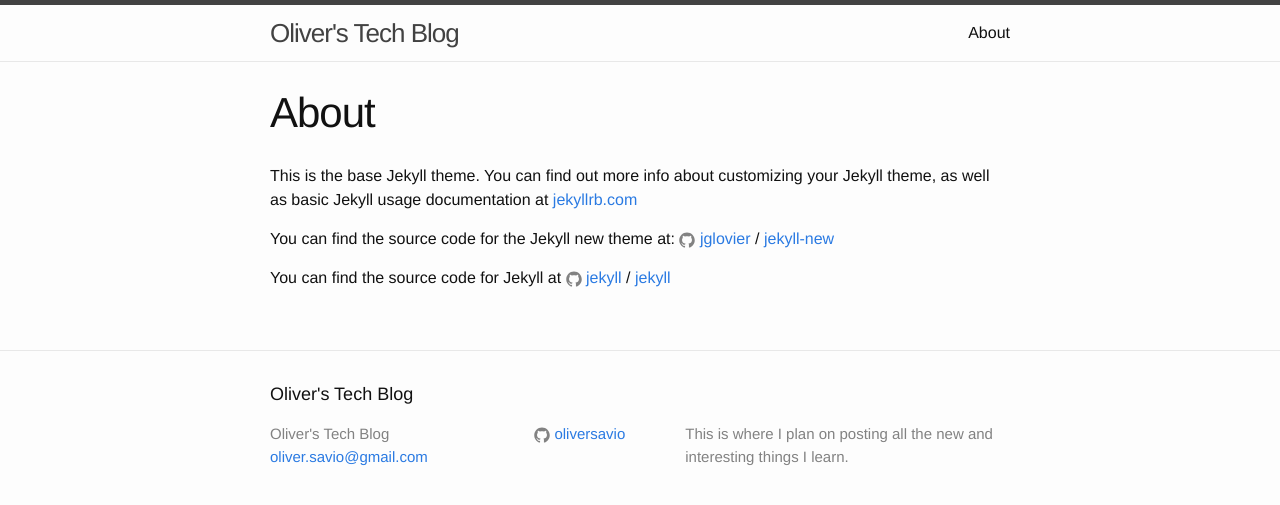
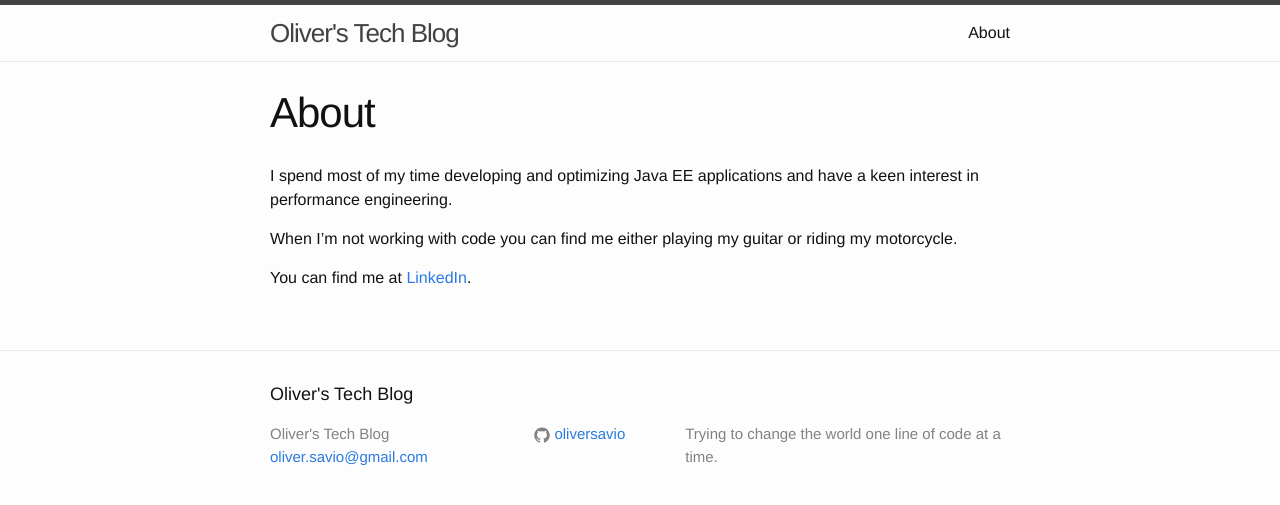
Before and after one commit to oliversavio/oliversavio.github.io, a Jekyll site: the page built from about.md, in a window 1280 px wide. Shown: the top 505 px of the page. Built offline with Jekyll 4.4.1, drawn with Linux system fonts in a browser that asks for light colours.

Commit message:
Added About section, corrected grammar errors

```diff
--- a/_config.yml
+++ b/_config.yml
@@ -9,7 +9,7 @@
 title: Oliver's Tech Blog
 email: oliver.savio@gmail.com
 description: > # this means to ignore newlines until "baseurl:"
-  This is where I plan on posting all the new and interesting things I learn.
+  Trying to change the world one line of code at a time.
 #baseurl: "" # the subpath of your site, e.g. /blog
 #url: "oliver.savio@gmail.com" # the base hostname & protocol for your site
 #twitter_username: jekyllrb
--- a/about.md
+++ b/about.md
@@ -4,12 +4,8 @@ title: About
 permalink: /about/
 ---
 
-This is the base Jekyll theme. You can find out more info about customizing your Jekyll theme, as well as basic Jekyll usage documentation at [jekyllrb.com](http://jekyllrb.com/)
+I spend most of my time developing and optimizing Java EE applications and have a keen interest in performance engineering.
 
-You can find the source code for the Jekyll new theme at:
-{% include icon-github.html username="jglovier" %} /
-[jekyll-new](https://github.com/jglovier/jekyll-new)
+When I'm not working with code you can find me either playing my guitar or riding my motorcycle.
 
-You can find the source code for Jekyll at
-{% include icon-github.html username="jekyll" %} /
-[jekyll](https://github.com/jekyll/jekyll)
+You can find me at [LinkedIn](https://in.linkedin.com/in/oliver-mascarenhas-71718b16).
```
Also changed, not shown: _posts/2016-02-15-quick-and-dirty-reports-with-python.markdown (+5 -5 lines).
